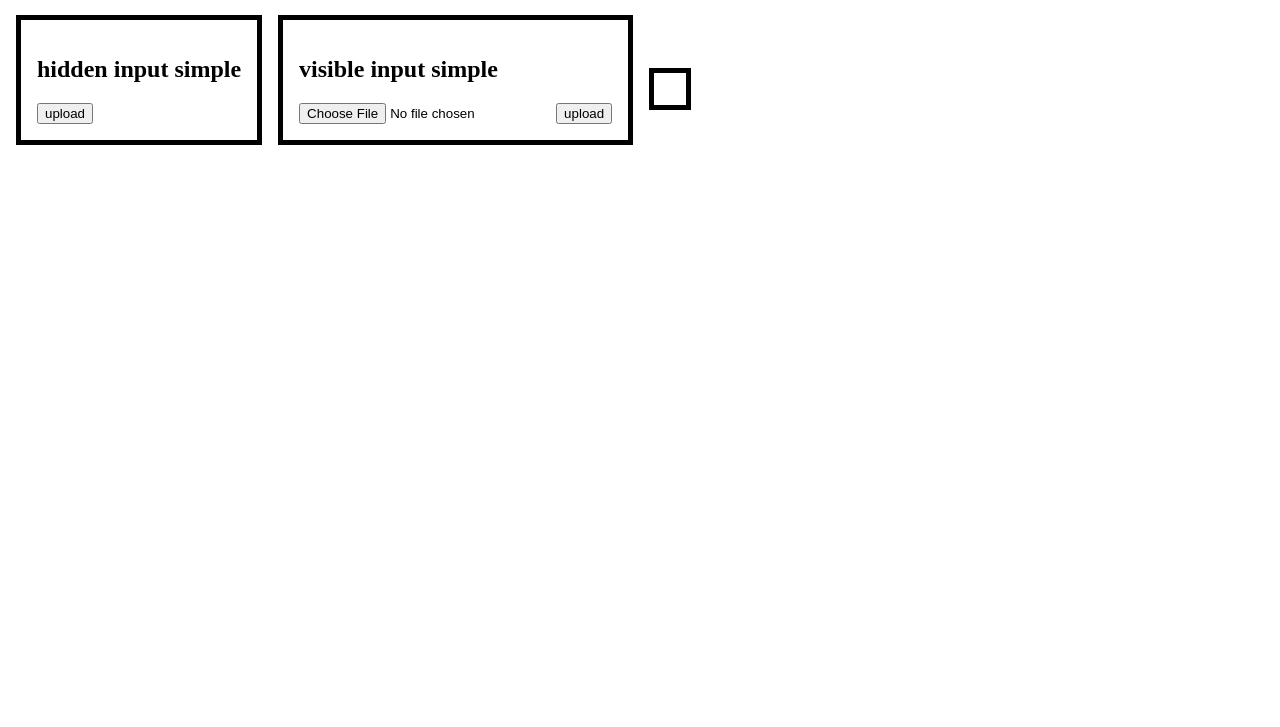
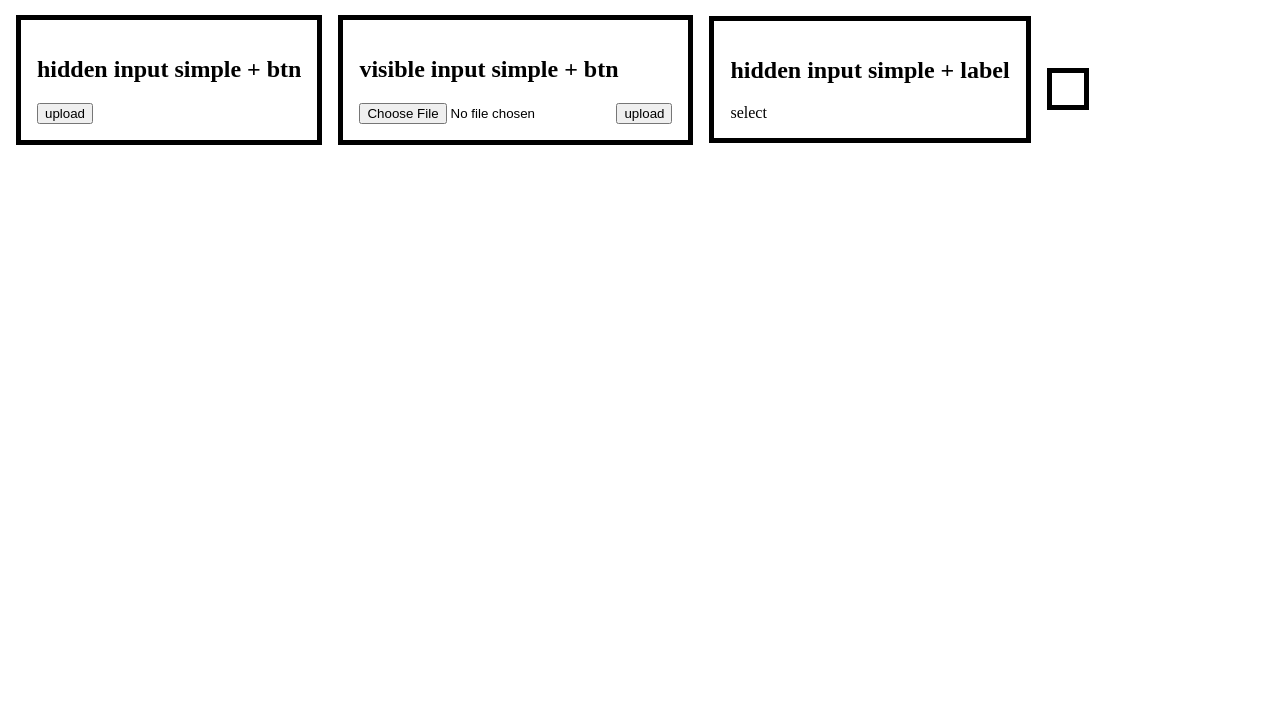
Before and after one commit to daniel-gandolfi/ios-webview-hidden-input-test, a plain HTML site: page Assets.xcassets/index.html in a window 1280 px wide. Shown: the part 73-800 px from the top of the page. Drawn offline with Linux system fonts and the light colour scheme.

Commit message:
add new test: label + hidden input

```diff
--- a/Assets.xcassets/index.html
+++ b/Assets.xcassets/index.html
@@ -39,12 +39,21 @@
             return wrapper;
         }
 
-        createFromTemplate("hidden input simple", document.body);
+        createFromTemplate("hidden input simple + btn", document.body);
         (function(){
-            const wrapper = createFromTemplate("visible input simple", document.body);
+            const wrapper = createFromTemplate("visible input simple + btn", document.body);
             wrapper.getElementsByTagName("input")[0].style = ""
         })();
-
+        (function(){
+            const wrapper = createFromTemplate("hidden input simple + label", document.body);
+            const input = wrapper.getElementsByTagName("input")[0];
+            input.id = "simple_label_" + Date.now()
+            const btn = wrapper.getElementsByTagName("button")[0]
+            const label = document.createElement("label");
+            label.htmlFor = input.id;
+            label.innerText = "select"
+            btn.parentNode.replaceChild(label, btn)
+        })()
         const inputList = Array.from(document.getElementsByTagName("input"));
         setInterval(() => {
             inputList.forEach((i) => {
@@ -54,7 +63,7 @@
             })
         },5000)
         inputList.forEach(input => {
-            ["change", "input", "securitypolicyviolation", "error"].forEach(eventName =>
+            ["change", "blur","input", "securitypolicyviolation", "error"].forEach(eventName =>
                                                                             input.addEventListener(eventName, e => {
                 logToHtml({
                     type: e.type,
```
